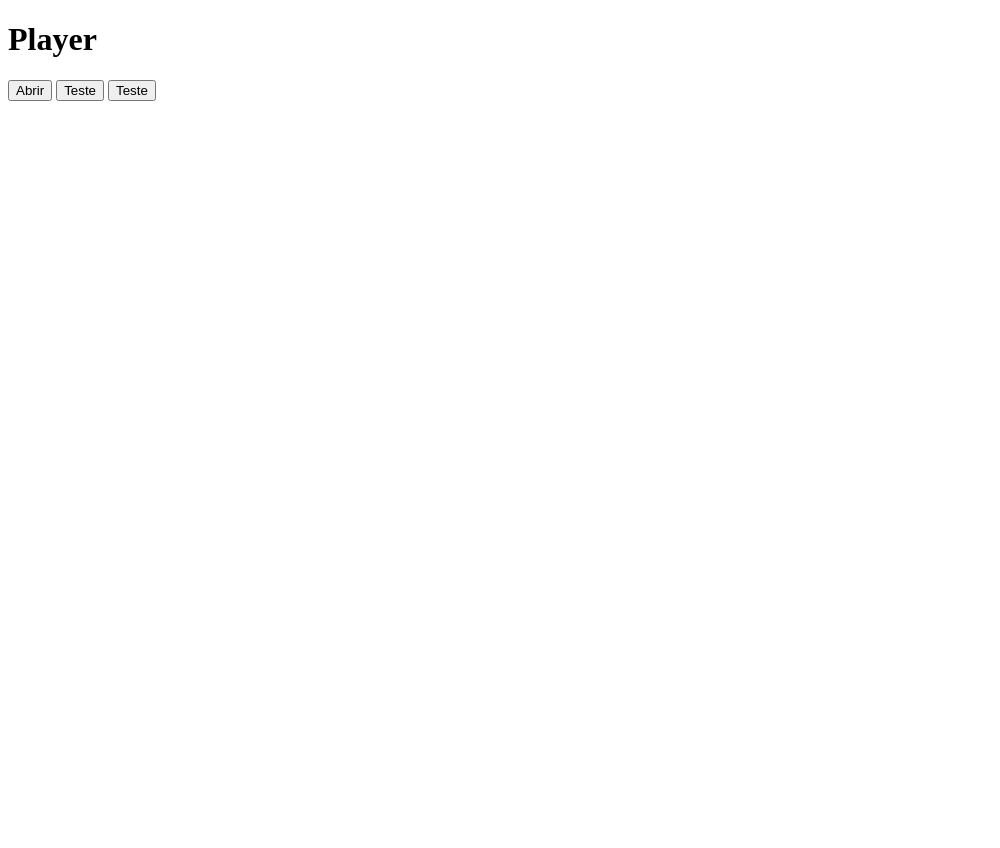
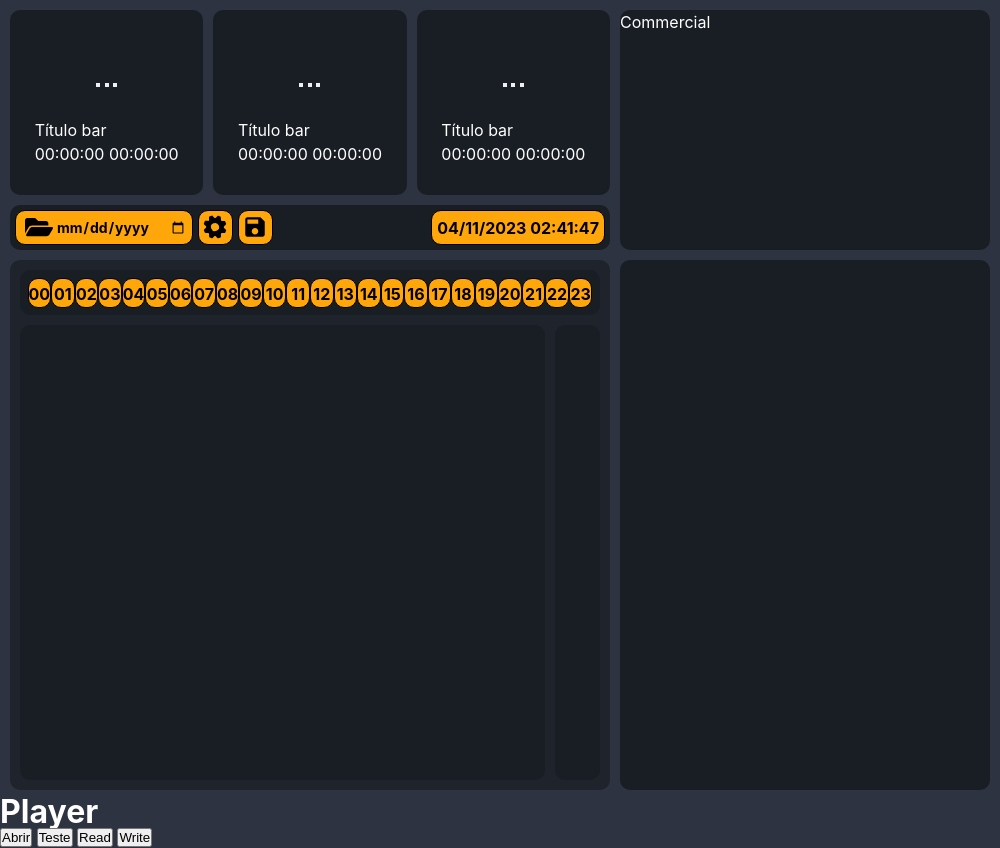
Before and after one commit to brunocardosofs/NaxiStudio, an Electron app: page src/windows/player/index.html in a window 1000 px wide. Before the commit the page ends 800 px from the top, so only its background shows below. Drawn offline with Linux system fonts and the light colour scheme; no server answers.

Commit message:
Criação e estilização do layout, adição das funções para carregamento da playlist e criação do relógio

```diff
--- a/preload.js
+++ b/preload.js
@@ -19,7 +19,7 @@ contextBridge.exposeInMainWorld("api", {
         }
     },
 
-    files: async (channel, data) => {
-        return ipcRenderer.invoke(channel, data)
+    files: async (channel, path, data) => {
+        return ipcRenderer.invoke(channel, path, data)
     }
 });
--- a/src/windows/player/index.html
+++ b/src/windows/player/index.html
@@ -3,21 +3,17 @@
 <head>
     <meta charset="UTF-8">
     <meta name="viewport" content="width=device-width, initial-scale=1.0">
+    <link rel="stylesheet" href="./styles/style.css">
     <title>NaxiStudio Player</title>
 </head>
 <body>
+    <div id="content"></div>
     <h1>Player</h1>
     <button id="open">Abrir</button>
     <button onclick="window.api.files('loadFiles', 'C:/Arquivos/MEDIA/MÚSICAS/Pagode').then((res) => console.log(res))">Teste</button>
-    <button onclick="window.api.files('readJsonFile', 'C:/Users/bruno/OneDrive/Documentos/NaxiStudio_Database/collection/folders.json').then((res) => console.log(JSON.parse(res)))">Teste</button>
+    <button onclick="window.api.files('readJsonFile', 'C:/Users/bruno/OneDrive/Documentos/NaxiStudio_Database/collection/folders.json').then((res) => console.log(JSON.parse(res)))">Read</button>
+    <button onclick="window.api.files('writeJsonFile', 'C:/Users/bruno/OneDrive/Documentos/NaxiStudio_Database/collection/teste.json', 'teste de salvar arquivo 54').then((res) => console.log(res))">Write</button>
 
-    <script>
-        document.getElementById("open").addEventListener("click", () => {
-            window.api.invoke('openConfig', 4)
-            .then((res) => console.log(res))
-            .catch((err) => console.log(err))
-        })
-    </script>
     <script type="module" src="./scripts/mainPlayer.js"></script>
 </body>
 </html>
--- /dev/null
+++ b/src/windows/player/scripts/Click.js
@@ -0,0 +1,15 @@
+import { loadHourPlaylist, savePlaylist } from "./playlist/Playlist.js"
+
+export function Click(e){
+    switch(e.getAttribute("click")){
+        case "open-config":
+            window.api.invoke('openConfig').finally(console.log("cabô"))
+            break
+        case "save-playlist":
+            savePlaylist()
+            break
+        case "hour":
+            loadHourPlaylist(e.getAttribute("hour"))
+            break
+    }
+}
--- /dev/null
+++ b/src/windows/player/scripts/components/Clock.js
@@ -0,0 +1,18 @@
+export default function Clock(){
+    const date = new Date()
+    const day = date.getDate();
+    const month = (date.getMonth() + 1);
+    const year = date.getFullYear()
+    const hour = date.getHours()
+    const minute = date.getMinutes()
+    const second = date.getSeconds()
+
+    function zero(x){
+        if(x < 10){
+            x = "0" + x
+        }
+        return x
+    }
+
+    return `${zero(day)}/${zero(month)}/${year} ${zero(hour)}:${zero(minute)}:${zero(second)}`
+}
--- /dev/null
+++ b/src/windows/player/scripts/components/Hours.js
@@ -0,0 +1,11 @@
+export function Hours(id){
+    var html = ""
+
+    for(var i=0; i<=23; i++){
+        html = html + `\n<li class="hour" hour="${(i<10) ? "0"+i : i}" click="hour">${(i<10) ? "0"+i : i}</li>`
+    }
+
+    return `
+        ${html}
+    `
+}
--- a/src/windows/player/scripts/mainPlayer.js
+++ b/src/windows/player/scripts/mainPlayer.js
@@ -0,0 +1,71 @@
+import { Click } from "./click.js"
+import Clock from "./components/Clock.js"
+import { Hours } from "./components/Hours.js"
+import { Player } from "./components/player.js"
+import { loadPlaylist } from "./playlist/Playlist.js"
+
+const content = document.getElementById("content")
+
+content.innerHTML = `
+<div id="player-media" class="flex-row spc-btw align-center">
+    <div class="hght-240 flex-col spc-btw align-center">
+        <div id="players" class="flex-row spc-btw align-center">
+            ${Player(0)}
+            ${Player(0)}
+            ${Player(0)}
+        </div>
+        <div id="tools" class="flex-row spc-btw align-center">
+            <div class="tools-content flex-row align-center">
+                <div class="tool-box flex-row align-center"><i class="open-calendar" click="open-calendar"></i><input type="date" id="input-calendar" name="input-calendar" /></div>
+                <i class="btn-tools open-config" click="open-config"></i>
+                <i class="btn-tools save-playlist" click="save-playlist"></i>
+            </div>
+            <div class="tools-content flex-row align-center">
+                <div class="tool-box" id="clock">00/00/0000 00:00:00</div>
+            </div>
+        </div>
+    </div>
+    <div id="commercial">
+        Commercial
+    </div>
+</div>
+
+<div id="list-media" class="flex-row spc-btw align-center">
+    <div id="playlist" class="flex-col spc-btw align-center">
+        <ul id="hours" class="flex-row spc-btw align-center">
+            ${Hours()}
+        </ul>
+        <div id="playlist-area" class="flex-row spc-btw align-center">
+            <ul id="list" class="grid"></ul>
+            <div id="playlist-tools"></div>
+        </div>
+    </div>
+    <div id="medias">
+        <div id="collection"></div>
+    </div>
+</div>
+`
+
+document.onclick = (e) => {if(e.target.getAttribute("click") != null) Click(e.target)}
+
+var inputCalendar = document.getElementById("input-calendar")
+
+inputCalendar.onchange = (e) => loadPlaylist(e.target.value)
+
+localStorage.getItem("path-playlist")
+
+switch(localStorage.getItem("date-playlist")){
+    case "standard":
+        loadPlaylist("standard")
+        break
+    case (null || undefined):
+        break
+    default:
+        inputCalendar.value = localStorage.getItem("date-playlist")
+        loadPlaylist(localStorage.getItem("date-playlist"))
+}
+
+document.getElementById("clock").innerHTML = Clock();
+setInterval(() => {
+    document.getElementById("clock").innerHTML = Clock();
+}, 1000)
--- /dev/null
+++ b/src/windows/player/scripts/playlist/Playlist.js
@@ -0,0 +1,42 @@
+localStorage.setItem("path-database", "C:/Users/bruno/OneDrive/Documentos/NaxiStudio_Database")
+
+var database = localStorage.getItem("path-database")
+var grid
+
+var playlist = document.getElementById("list")
+var file
+
+export async function loadPlaylist(date){
+    let path = database + `/musical/grid/${date}.json`
+    localStorage.setItem("path-playlist", path)
+    localStorage.setItem("date-playlist", date)
+    await window.api.files('readJsonFile', path).then((res) => {
+        grid = JSON.parse(res)
+        document.querySelectorAll(".hour")[0].classList.toggle("active", true)
+        loadHourPlaylist("00")
+    })
+    .catch((err) => {
+        loadPlaylist("standard")
+        document.getElementById("input-calendar").value = ""
+    })
+}
+
+export async function loadHourPlaylist(hour){
+    playlist = document.getElementById("list")
+    playlist.innerHTML = ""
+    grid[hour].forEach((e, i) => {
+        file = document.createElement("li")
+        file.innerText = e[0]
+        file.setAttribute("title", e[0])
+        file.setAttribute("local", e[1])
+        file.setAttribute("indice", i)
+        file.classList.toggle("item-playlist", true)
+        playlist.append(file)
+    });
+    document.querySelector(".active").classList.toggle("active", false)
+    document.querySelectorAll(".hour")[parseInt(hour)].classList.toggle("active", true)
+}
+
+export function savePlaylist(){
+    window.api.files('writeJsonFile', localStorage.getItem("path-playlist"), JSON.stringify(grade)).then((res) => console.log(res))
+}
--- /dev/null
+++ b/src/windows/player/styles/style.css
@@ -0,0 +1,223 @@
+*{
+    margin: 0;
+    padding: 0;
+  }
+
+  :root {
+    font-family: Inter, Helvetica, Arial, sans-serif;
+    font-size: 16px;
+    line-height: 24px;
+    font-weight: 400;
+    text-rendering: optimizeLegibility;
+
+    --main-dark-bg: #2D3340;
+    --main-dark-color-1: #1F232C;
+    --main-dark-color-2: #191D24;
+    --yellow-color-1: #FFA60A;
+    --width-left: 60vw;
+    --width-right: calc(40vw - 30px);
+  }
+
+  body{
+    background-color: var(--main-dark-bg);
+    color: #fff;
+    overflow: hidden;
+  }
+
+  li{
+    list-style: none;
+  }
+
+/* Estilizando as classes do layout */
+.flex-row{
+    display: flex;
+    flex-direction: row;
+}
+
+.flex-col{
+    display: flex;
+    flex-direction: column;
+}
+
+.spc-btw{
+    justify-content: space-between;
+}
+
+.spc-evnl{
+    justify-content: space-evenly;
+}
+
+.align-center{
+    align-items: center;
+}
+
+.hght-240{
+    height: 240px;
+}
+
+/* Estilizando os elementos dos Players */
+#player-media{
+    box-sizing: border-box;
+    padding: 10px;
+}
+
+#players{
+    width: var(--width-left);
+    height: 185px;
+}
+
+.player{
+    width: calc((100% / 3) - (20px / 3));
+    height: 100%;
+    border-radius: 10px;
+    box-sizing: border-box;
+    overflow: hidden;
+    background-color: var(--main-dark-color-2);
+    border: 2px solid var(--main-dark-color-2);
+}
+
+/* Estilizando os elementos da Commercial Area */
+#commercial{
+    width: var(--width-right);
+    height: 240px;
+    border-radius: 10px;
+    background-color: var(--main-dark-color-2);
+}
+
+
+/* Estilizando os elementos da Tools Bar */
+#tools{
+    width: var(--width-left);
+    height: 45px;
+    box-sizing: border-box;
+    padding: 5px;
+    border-radius: 10px;
+    background-color: var(--main-dark-color-2);
+}
+
+.btn-tools{
+    width: 35px;
+    height: 35px;
+    margin-left: 5px;
+    cursor: pointer;
+    background-position: center;
+    background-repeat: no-repeat;
+    background-color: var(--yellow-color-1);
+    border-radius: 10px;
+    border: 1px solid #000;
+    box-sizing: border-box;
+}
+
+#tools .tool-box{
+    height: 35px;
+    background-color: var(--yellow-color-1);
+    border-radius: 10px;
+    border: 1px solid #000;
+    color: #000;
+    font-weight: bold;
+    box-sizing: border-box;
+    padding: 5px;
+}
+
+#tools .open-calendar{
+    width: 35px;
+    height: 35px;
+    background-image: url(../../../assets/icons/open.svg);
+    background-position: center;
+    background-repeat: no-repeat;
+    background-size: 80%;
+    box-sizing: border-box;
+}
+
+#tools #input-calendar{
+    height: 100%;
+    font-weight: bold;
+    font-family: Inter, Helvetica, Arial, sans-serif;
+    font-size: 14px;
+    color: #000;
+    background-color: transparent;
+    border: none;
+}
+
+#tools .open-config{
+    background-image: url(../../../assets/icons/config.svg);
+    background-size: 80%;
+}
+
+#tools .save-playlist{
+    background-image: url(../../../assets/icons/save.svg);
+    background-size: 80%;
+}
+
+/* Estilizando os elementos da Playlist */
+#list-media{
+    padding: 0px 10px 10px 10px;
+}
+
+#playlist{
+    width: var(--width-left);
+    height: calc(100vh - 270px);
+    box-sizing: border-box;
+    padding: 10px;
+    border-radius: 10px;
+    background-color: var(--main-dark-color-1);
+}
+
+#playlist #hours{
+    width: 100%;
+    height: 45px;
+    box-sizing: border-box;
+    padding: 7.5px;
+    background-color: var(--main-dark-color-2);
+    border-radius: 10px;
+}
+
+#playlist #hours li{
+    width: 30px;
+    height: 30px;
+    line-height: 30px;
+    text-align: center;
+    font-weight: bold;
+    border-radius: 10px;
+    cursor: pointer;
+    box-sizing: border-box;
+    color: #000;
+    background-color: var(--yellow-color-1);
+    border: 1px solid #000;
+}
+
+#playlist #hours li.active{
+    background-color: var(--main-dark-bg);
+}
+
+#playlist #playlist-area{
+    width: 100%;
+    height: calc(100% - 55px);
+}
+
+#playlist #playlist-area #list{
+    width: calc(100% - 55px);
+    height: 100%;
+    background-color: var(--main-dark-color-2);
+    border-radius: 10px;
+}
+
+#playlist #playlist-area #playlist-tools{
+    width: 45px;
+    height: 100%;
+    background-color: var(--main-dark-color-2);
+    border-radius: 10px;
+    box-sizing: border-box;
+    padding: 5px;
+}
+
+
+/* Estilizando os elementos da Medias */
+#medias{
+    width: var(--width-right);
+    height: calc(100vh - 270px);
+    box-sizing: border-box;
+    padding: 10px;
+    border-radius: 10px;
+    background-color: var(--main-dark-color-2);
+}
```
Also changed, not shown: main.js (+14 -4 lines), src/windows/player/scripts/components/Player.js (added, +21 -0 lines).
